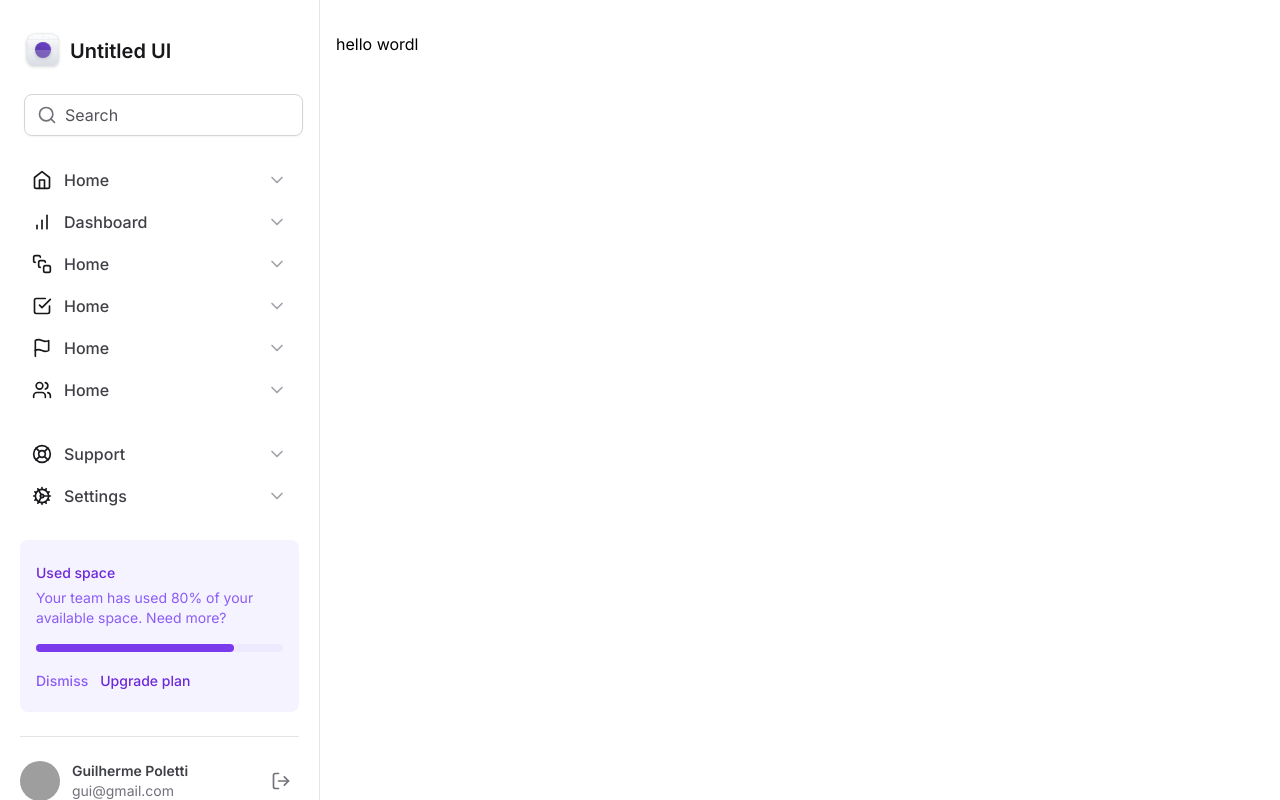
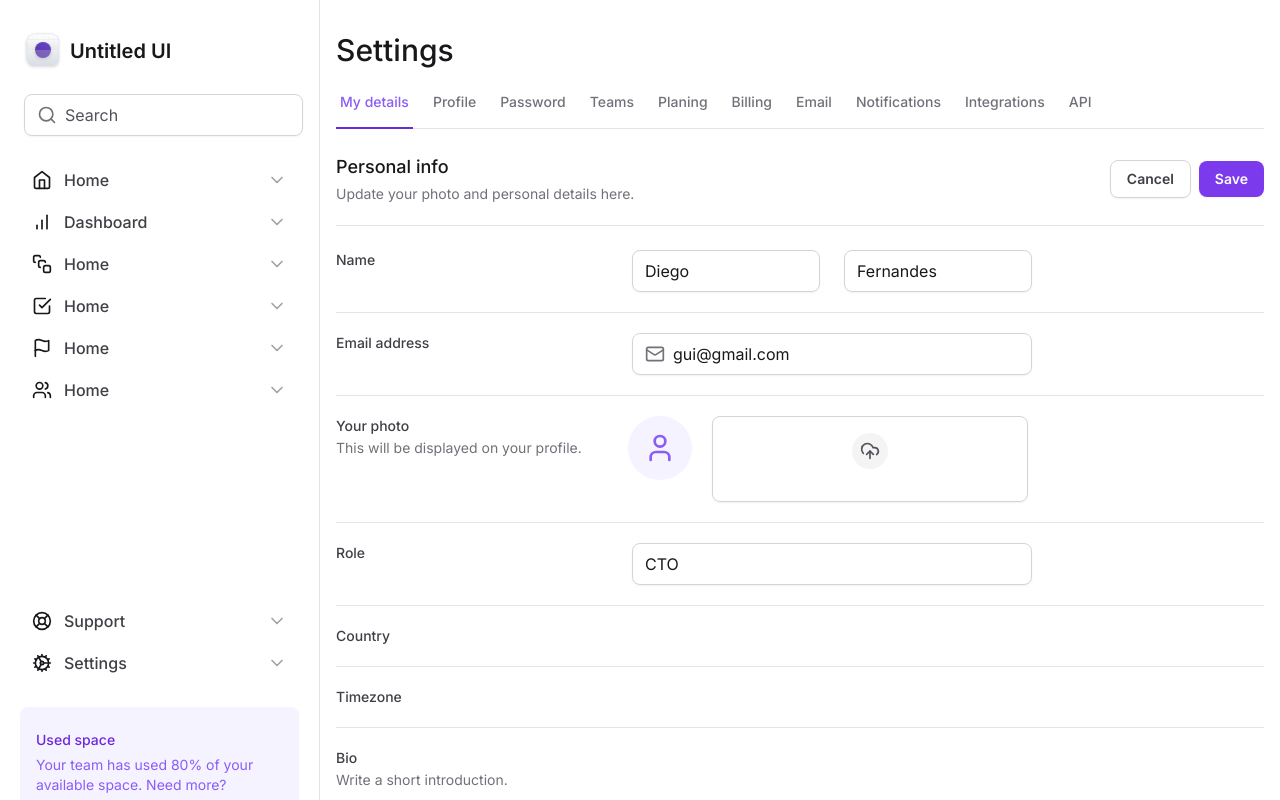
Before and after one commit to GuilhermePoletti/tailwind-next, a Next.js app: page / in a window 1280 px wide. Shown: the top 800 px of the page. Built offline with nearby package versions, Linux system fonts and the light colour scheme; grey boxes are pictures that could not be loaded.

Commit message:
first commit

```diff
--- a/package.json
+++ b/package.json
@@ -9,12 +9,14 @@
     "lint": "next lint"
   },
   "dependencies": {
+    "@radix-ui/react-tabs": "^1.0.4",
     "@types/node": "20.6.2",
     "@types/react": "18.2.22",
     "@types/react-dom": "18.2.7",
     "autoprefixer": "10.4.15",
     "eslint": "8.49.0",
     "eslint-config-next": "13.5.1",
+    "framer-motion": "^10.16.4",
     "lucide-react": "^0.279.0",
     "next": "13.5.1",
     "postcss": "8.4.30",
--- /dev/null
+++ b/src/app/components/SettingsTabs/TabItem.tsx
@@ -0,0 +1,28 @@
+'use client'
+
+import * as Tabs from '@radix-ui/react-tabs'
+import { motion } from 'framer-motion'
+
+export interface TabItemProps {
+    value: string
+    title: string
+    isSelected?: boolean
+}
+
+export function TabItem({ value, title, isSelected = false }: TabItemProps) {
+    return (
+        <Tabs.Trigger
+            value={value}
+            className="relative px-1 pb-4 text-sm font-medium text-zinc-500 hover:text-violet-700 data-[state=active]:text-violet-500"
+        >
+            <span>{title}</span>
+
+            {isSelected && (
+                <motion.div
+                    layoutId="activeTab"
+                    className="absolute -bottom-px left-0 right-0 h-0.5 bg-violet-700"
+                />
+            )}
+        </Tabs.Trigger>
+    )
+}
--- /dev/null
+++ b/src/app/components/SettingsTabs/index.tsx
@@ -0,0 +1,26 @@
+'use client'
+
+import * as Tabs from '@radix-ui/react-tabs'
+import { TabItem } from './TabItem'
+import { useState } from 'react'
+
+export function SettingsTabs() {
+    const [currentTab, setCurrentTab] = useState('tab1')
+
+    return (
+        <Tabs.Root value={currentTab} onValueChange={setCurrentTab}>
+            <Tabs.List className="mt-6 flex w-full items-center gap-4 border-b border-zinc-200">
+                <TabItem value="tab1" title="My details" isSelected={currentTab === 'tab1'} />
+                <TabItem value="tab2" title="Profile" isSelected={currentTab === 'tab2'} />
+                <TabItem value="tab3" title="Password" isSelected={currentTab === 'tab3'} />
+                <TabItem value="tab4" title="Teams" isSelected={currentTab === 'tab4'} />
+                <TabItem value="tab5" title="Planing" isSelected={currentTab === 'tab5'} />
+                <TabItem value="tab6" title="Billing" isSelected={currentTab === 'tab6'} />
+                <TabItem value="tab7" title="Email" isSelected={currentTab === 'tab7'} />
+                <TabItem value="tab8" title="Notifications" isSelected={currentTab === 'tab8'} />
+                <TabItem value="tab9" title="Integrations" isSelected={currentTab === 'tab9'} />
+                <TabItem value="tab10" title="API" isSelected={currentTab === 'tab10'} />
+            </Tabs.List>
+        </Tabs.Root>
+    )
+}
--- a/src/app/layout.tsx
+++ b/src/app/layout.tsx
@@ -15,7 +15,7 @@
   children: React.ReactNode
 }) {
   return (
-    <html lang="pt-br">
+    <html lang="pt-br" className="antialiased">
       <body className={inter.className}>
         <div className='grid min-h-screen grid-cols-app'>
           <Sidebar/>
--- a/src/app/page.tsx
+++ b/src/app/page.tsx
@@ -1,3 +1,197 @@
+import { SettingsTabs } from "./components/SettingsTabs";
+import { Mail, User, UploadCloud } from "lucide-react"
+import * as Input from './components/Input';
+
 export default function Home() {
-  return <h1>hello wordl</h1>
+  return (
+    <>
+      <h1 className="text-3xl font-medium text-zinc-900">Settings</h1>
+
+      <SettingsTabs />
+
+      <div className="mt-6 flex flex-col">
+        <div className="flex items-center justify-between pb-5 border-b border-zinc-200">
+          <div className="space-y-1">
+            <h2 className="text-lg font-medium text-zinc-900">Personal info</h2>
+            <span className="text-sm text-zinc-500">
+              Update your photo and personal details here.
+            </span>
+          </div>
+          <div className="flex items-center gap-2">
+            <button
+              type="button"
+              className="rounded-lg px-4 py-2 text-sm font-semibold shadow-sm border border-zinc-300 text-zinc-700 hover:bg-zinc-50"
+            >
+              Cancel
+            </button>
+            <button
+              type="submit"
+              form="settings"
+              className="rounded-lg px-4 py-2 text-sm font-semibold shadow-sm bg-violet-600 text-white hover:bg-violet-700"
+            >
+              Save
+            </button>
+          </div>
+        </div>
+
+        <form id="settings" className="mt-6 flex w-full flex-col gap-5 divide-y divide-zinc-200">
+
+          <div className="grid grid-cols-form gap-3">
+            <label
+              htmlFor="firstName"
+              className="text-sm font-medium text-zinc-700"
+            >
+              Name
+            </label>
+            <div className="grid gap-6 grid-cols-2">
+              <Input.Root>
+                <Input.Control id="firstName" defaultValue="Diego" />
+              </Input.Root>
+
+              <Input.Root>
+                <Input.Control defaultValue="Fernandes" />
+              </Input.Root>
+            </div>
+          </div>
+
+          <div className="grid grid-cols-form gap-3 pt-5">
+            <label
+              htmlFor="email"
+              className="text-sm font-medium text-zinc-700"
+            >
+              Email address
+            </label>
+
+            <Input.Root>
+              <Input.Prefix>
+                <Mail className="h-5 w-5 text-zinc-500" />
+              </Input.Prefix>
+              <Input.Control
+                id="email"
+                type="email"
+                defaultValue="gui@gmail.com"
+              />
+            </Input.Root>
+          </div>
+
+          <div className="grid grid-cols-form gap-3 pt-5">
+            <label
+              htmlFor="photo"
+              className="text-sm font-medium text-zinc-700"
+            >
+              Your photo
+              <span className="mt-0.5 block text-sm font-normal text-zinc-500">
+                This will be displayed on your profile.
+              </span>
+            </label>
+            <div className="flex items-start gap-5">
+              <div className="flex h-16 w-16 items-center justify-center rounded-full bg-violet-50">
+                <User className="w-8 h-8 text-violet-500" />
+              </div>
+
+              <label
+                htmlFor="photo"
+                className="flex-1 cursor-pointer flex flex-col items-center gap-3 rounded-lg border border-zinc-300 px-6 py-4 text-center text-zinc-500 shadow-sm"
+              >
+                <div className="rounded-full border-spacing-5 border-zinc-50 bg-zinc-100 p-2">
+                  <UploadCloud className="h-5 w-5 text-zinc-600" />
+                </div>
+
+                <div className="flex flex-col items-center gap-1">
+                  <span>
+                    <span>
+
+                    </span>
+                  </span>
+                  <span>
+
+                  </span>
+                </div>
+              </label>
+
+              <input type="file" className="sr-only" id="photo"/>
+            </div>
+          </div>
+
+          <div className="grid grid-cols-form gap-3 pt-5">
+            <label
+              htmlFor="role"
+              className="text-sm font-medium text-zinc-700"
+            >
+              Role
+            </label>
+
+            <Input.Root>
+              <Input.Control
+                id="role"
+                defaultValue="CTO"
+              />
+            </Input.Root>
+          </div>
+
+          <div className="grid grid-cols-form gap-3 pt-5">
+            <label
+              htmlFor="country"
+              className="text-sm font-medium text-zinc-700"
+            >
+              Country
+            </label>
+            <div></div>
+          </div>
+
+          <div className="grid grid-cols-form gap-3 pt-5">
+            <label
+              htmlFor="timezone"
+              className="text-sm font-medium text-zinc-700"
+            >
+              Timezone
+            </label>
+            <div></div>
+          </div>
+
+          <div className="grid grid-cols-form gap-3 pt-5">
+            <label
+              htmlFor="bio"
+              className="text-sm font-medium text-zinc-700"
+            >
+              Bio
+              <span className="mt-0.5 block text-sm font-normal text-zinc-500">
+                Write a short introduction.
+              </span>
+            </label>
+            <div></div>
+          </div>
+
+          <div className="grid grid-cols-form gap-3 pt-5">
+            <label
+              htmlFor="projects"
+              className="text-sm font-medium text-zinc-700"
+            >
+              Portfolio projects
+              <span className="mt-0.5 block text-sm font-normal text-zinc-500">
+                Share a few snippets of your work.
+              </span>
+            </label>
+            <div></div>
+          </div>
+
+          <div className="flex items-center justify-end gap-2 pt-5">
+
+            <button
+              type="button"
+              className="rounded-lg px-4 py-2 text-sm font-semibold shadow-sm border border-zinc-300 text-zinc-700 hover:bg-zinc-50"
+            >
+              Cancel
+            </button>
+            <button
+              type="submit"
+              className="rounded-lg px-4 py-2 text-sm font-semibold shadow-sm bg-violet-600 text-white hover:bg-violet-700"
+            >
+              Save
+            </button>
+          </div>
+        </form>
+      </div>
+    </>
+  )
 }
--- a/tailwind.config.js
+++ b/tailwind.config.js
@@ -5,6 +5,8 @@
     extend:{
       gridTemplateColumns: {
         app: 'minmax(18rem, 20rem) 1fr',
+        profile: 'max-content 1fr max-content',
+        form: 'minmax(7.5rem, 17.5rem) minmax(25rem, 1fr) minmax(0, 15rem)',
       },
 
       maxWidth: {
```
Also changed, not shown: 1 other file (tests, documents, lock files or other folders).
